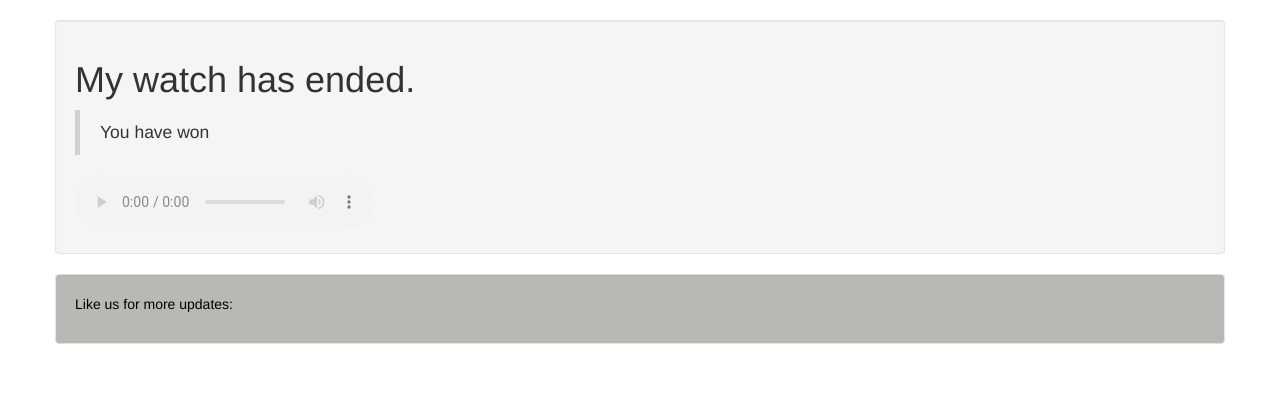
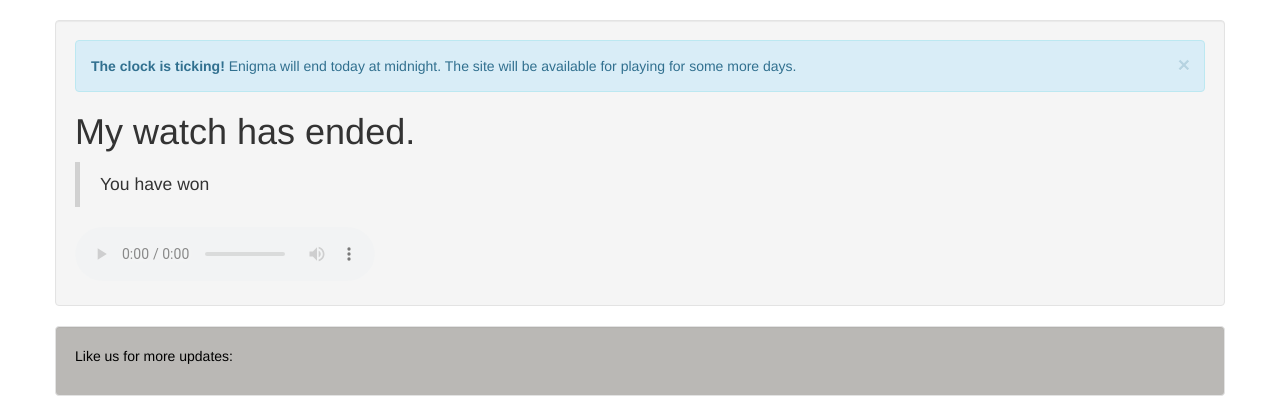
Before and after one commit to biswaz/Enigma, a Django app: page /finish/ in a window 1280 px wide. Shown: the part 52-472 px from the top of the page. Run offline with Django 3.2, Linux system fonts and the light colour scheme; some libraries are stand-ins or nearby versions.

Commit message:
Added enigma end time warning

```diff
--- a/enigma/templates/base.html
+++ b/enigma/templates/base.html
@@ -77,6 +77,11 @@
 
 
   <div class="container well">
+    <div class="alert alert-dismissible alert-info">
+      <button type="button" class="close" data-dismiss="alert">&times;</button>
+      <strong>The clock is ticking! </strong>Enigma will end today at midnight. The site will be available for playing for some more days.
+    </div>
+
     {% block content %}
 
     {% endblock content %}
```
Lines whose indentation alone changed are shown as unchanged.
